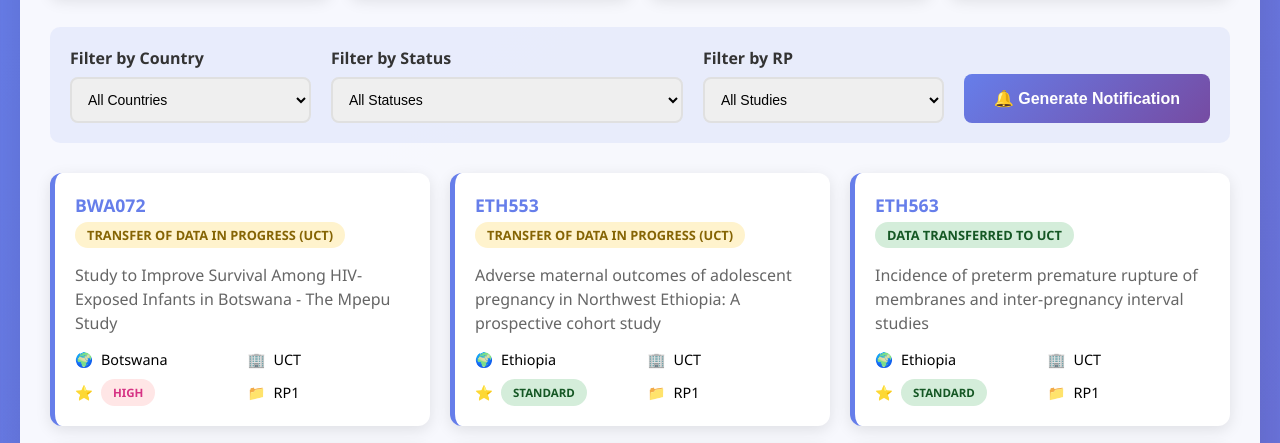
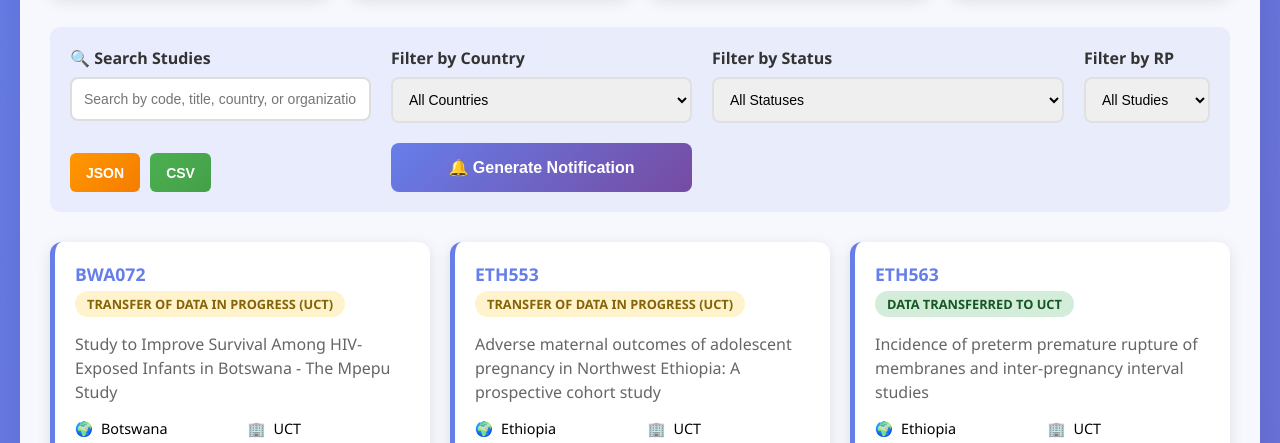
Before and after one commit to Logic06183/Notifications, a plain HTML site: page study_notifications_dashboard.html in a window 1280 px wide. Shown: the part 337-780 px from the top of the page. Drawn offline with Linux system fonts and the light colour scheme.

Commit message:
feat: add search functionality to study notifications dashboard

```diff
--- a/study_notifications_dashboard.html
+++ b/study_notifications_dashboard.html
@@ -78,6 +78,55 @@
         select:focus, input:focus {
             outline: none;
             border-color: #667eea;
+        }
+
+        .search-input {
+            padding: 12px;
+            border: 2px solid #ddd;
+            border-radius: 8px;
+            font-size: 14px;
+            width: 100%;
+            transition: border-color 0.3s ease;
+        }
+
+        .search-input:focus {
+            outline: none;
+            border-color: #667eea;
+            box-shadow: 0 0 0 3px rgba(102, 126, 234, 0.1);
+        }
+
+        .export-buttons {
+            display: flex;
+            gap: 10px;
+            margin-top: 10px;
+        }
+
+        .export-btn {
+            background: linear-gradient(135deg, #4CAF50, #45a049);
+            color: white;
+            border: none;
+            padding: 8px 16px;
+            border-radius: 6px;
+            cursor: pointer;
+            font-size: 14px;
+            font-weight: 600;
+            transition: all 0.3s ease;
+            display: flex;
+            align-items: center;
+            gap: 5px;
+        }
+
+        .export-btn:hover {
+            transform: translateY(-2px);
+            box-shadow: 0 4px 12px rgba(76, 175, 80, 0.3);
+        }
+
+        .export-btn.json {
+            background: linear-gradient(135deg, #FF9800, #F57C00);
+        }
+
+        .export-btn.json:hover {
+            box-shadow: 0 4px 12px rgba(255, 152, 0, 0.3);
         }
 
         .generate-btn {
@@ -321,6 +370,10 @@
         </div>
 
         <div class="controls">
+            <div class="control-group">
+                <label for="searchInput">🔍 Search Studies</label>
+                <input type="text" id="searchInput" class="search-input" placeholder="Search by code, title, country, or organization...">
+            </div>
             <div class="control-group">
                 <label for="countryFilter">Filter by Country</label>
                 <select id="countryFilter">
@@ -341,6 +394,10 @@
                     <option value="RP2">RP2 Studies</option>
                 </select>
             </div>
+            <div class="export-buttons">
+                <button class="export-btn json" onclick="exportJson()">JSON</button>
+                <button class="export-btn csv" onclick="exportCsv()">CSV</button>
+            </div>
             <button class="generate-btn" onclick="generateNotification()">
                 🔔 Generate Notification
             </button>
@@ -1290,17 +1347,23 @@
             countrySelect.addEventListener('change', applyFilters);
             statusSelect.addEventListener('change', applyFilters);
             document.getElementById('rpFilter').addEventListener('change', applyFilters);
+            document.getElementById('searchInput').addEventListener('input', applyFilters);
         }
 
         function applyFilters() {
             const countryFilter = document.getElementById('countryFilter').value;
             const statusFilter = document.getElementById('statusFilter').value;
             const rpFilter = document.getElementById('rpFilter').value;
+            const searchQuery = document.getElementById('searchInput').value.toLowerCase();
 
             filteredStudies = allStudies.filter(study => {
                 return (!countryFilter || study.country === countryFilter) &&
                        (!statusFilter || study.status === statusFilter) &&
-                       (!rpFilter || study.type === rpFilter);
+                       (!rpFilter || study.type === rpFilter) &&
+                       (study.code.toLowerCase().includes(searchQuery) ||
+                        study.title.toLowerCase().includes(searchQuery) ||
+                        study.country.toLowerCase().includes(searchQuery) ||
+                        study.organization.toLowerCase().includes(searchQuery));
             });
 
             renderStudies();
@@ -1513,6 +1576,38 @@
             });
         }
 
+        function exportJson() {
+            const data = JSON.stringify(allStudies, null, 2);
+            const blob = new Blob([data], { type: 'application/json' });
+            const url = URL.createObjectURL(blob);
+            const a = document.createElement('a');
+            a.href = url;
+            a.download = 'study_data.json';
+            a.click();
+        }
+
+        function exportCsv() {
+            const data = allStudies.map(study => {
+                return [
+                    study.code,
+                    study.title,
+                    study.country,
+                    study.status,
+                    study.type,
+                    study.organization,
+                    study.priority,
+                    study.sample_size,
+                    study.contact
+                ].join(',');
+            }).join('\n');
+            const blob = new Blob([data], { type: 'text/csv' });
+            const url = URL.createObjectURL(blob);
+            const a = document.createElement('a');
+            a.href = url;
+            a.download = 'study_data.csv';
+            a.click();
+        }
+
         // Initialize dashboard when page loads
         document.addEventListener('DOMContentLoaded', initializeDashboard);
     </script>
```
